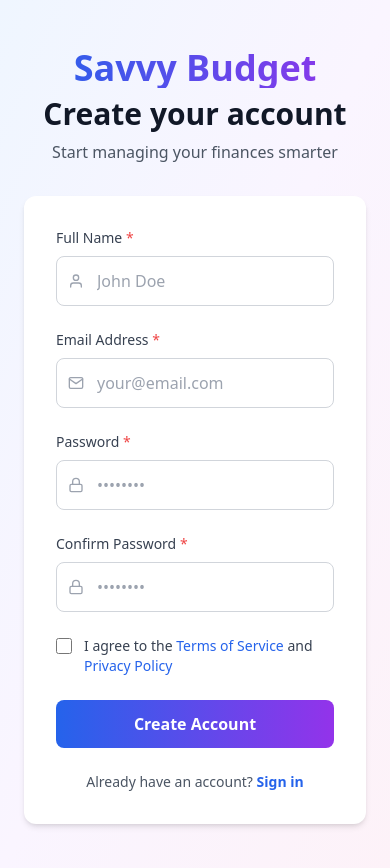
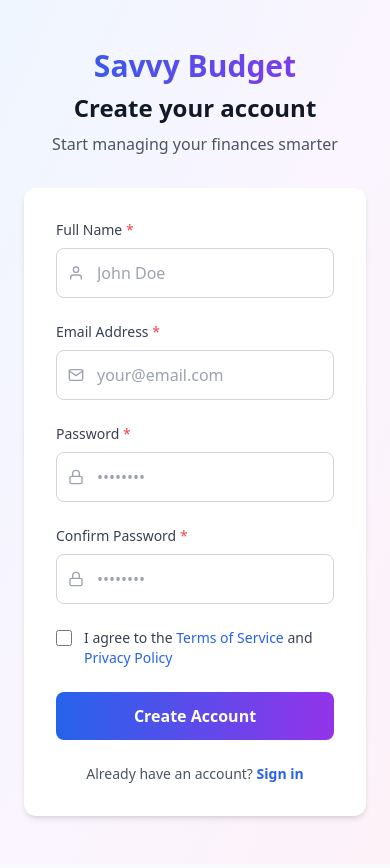
Before and after one commit to BoudourKhalfet/Savvy-Budget, a React (Vite) app in the folder frontend/: page /register in a window 390 px wide. Shown: the top 868 px of the page. Built offline with nearby package versions, Linux system fonts and the light colour scheme; no server answers.

Commit message:
Fix heading overflow on mobile login/register pages

```diff
--- a/frontend/src/pages/Login.jsx
+++ b/frontend/src/pages/Login.jsx
@@ -72,10 +72,10 @@ const Login = () => {
       <div className="max-w-md w-full space-y-8">
         {/* Logo/Header */}
         <div className="text-center">
-          <h1 className="text-4xl font-bold gradient-text mb-2">
+          <h1 className="text-3xl sm:text-4xl font-bold gradient-text mb-2">
             Savvy Budget
           </h1>
-          <h2 className="text-3xl font-bold text-gray-900">
+          <h2 className="text-2xl sm:text-3xl font-bold text-gray-900">
             Welcome back
           </h2>
           <p className="mt-2 text-gray-600">
--- a/frontend/src/pages/Register.jsx
+++ b/frontend/src/pages/Register.jsx
@@ -94,10 +94,10 @@ const Register = () => {
       <div className="max-w-md w-full space-y-8">
         {/* Logo/Header */}
         <div className="text-center">
-          <h1 className="text-4xl font-bold gradient-text mb-2">
+          <h1 className="text-3xl sm:text-4xl font-bold gradient-text mb-2">
             Savvy Budget
           </h1>
-          <h2 className="text-3xl font-bold text-gray-900">
+          <h2 className="text-2xl sm:text-3xl font-bold text-gray-900">
             Create your account
           </h2>
           <p className="mt-2 text-gray-600">
```
